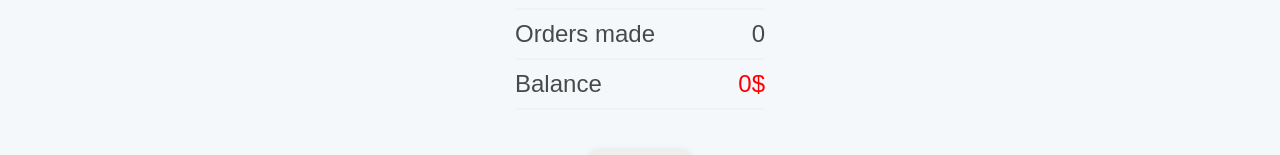
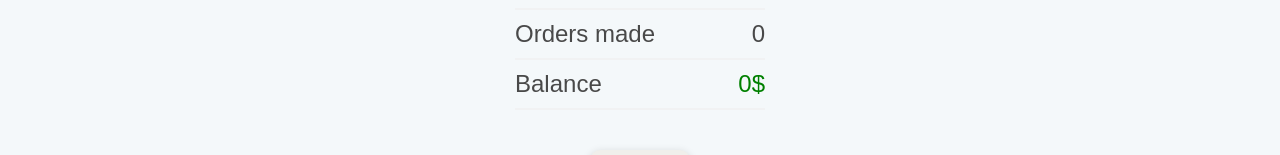
Before and after one commit to iznor/Bingo-UI, a React (Create React App) app: page /profile in a window 1280 px wide. Shown: the part 299-454 px from the top of the page. Built offline with nearby package versions, Linux system fonts and the light colour scheme; no server answers; sample sign-in values are in the browser's storage; a web font is replaced by a local one; what react-geocode would draw is missing.

Commit message:
balance color fixed - if balance ==0 or balance>0 then color is green

```diff
--- a/src/components/Page/Profile.jsx
+++ b/src/components/Page/Profile.jsx
@@ -74,7 +74,7 @@ function Profile() {
       <img className="line" src={line} />
       <div className="details-row">
         <p>Balance</p>
-        <p style={earnings-paid>0 ? {color:"green"} : {color:"red"}}>{earnings-paid}$</p>
+        <p style={earnings-paid>=0 ? {color:"green"} : {color:"red"}}>{earnings-paid}$</p>
       </div>
       <img className="line" src={line} />
       <button className="logout-btn" onClick={logout}>
```
